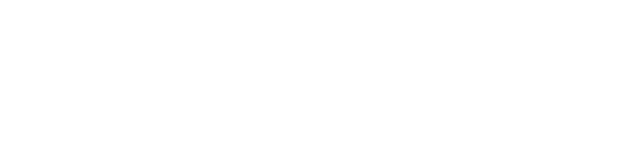
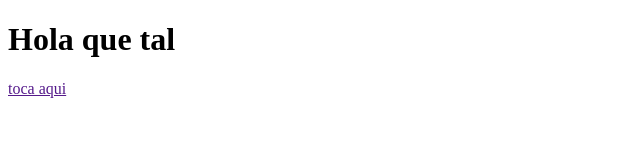
Before and after one commit to MalasiewiczMateusz/repositorioCap, a plain HTML site: page index.html in a window 1280 px wide. Shown: the whole page, without its empty margins (0-640 px from the left). Drawn offline with Linux system fonts and the light colour scheme.

Commit message:
segundo cambio

```diff
--- a/index.html
+++ b/index.html
@@ -7,6 +7,7 @@
     <title>Document</title>
 </head>
 <body>
-
+    <h1>Hola que tal</h1>
+    <a href="">toca aqui</a>
 </body>
 </html>
```
